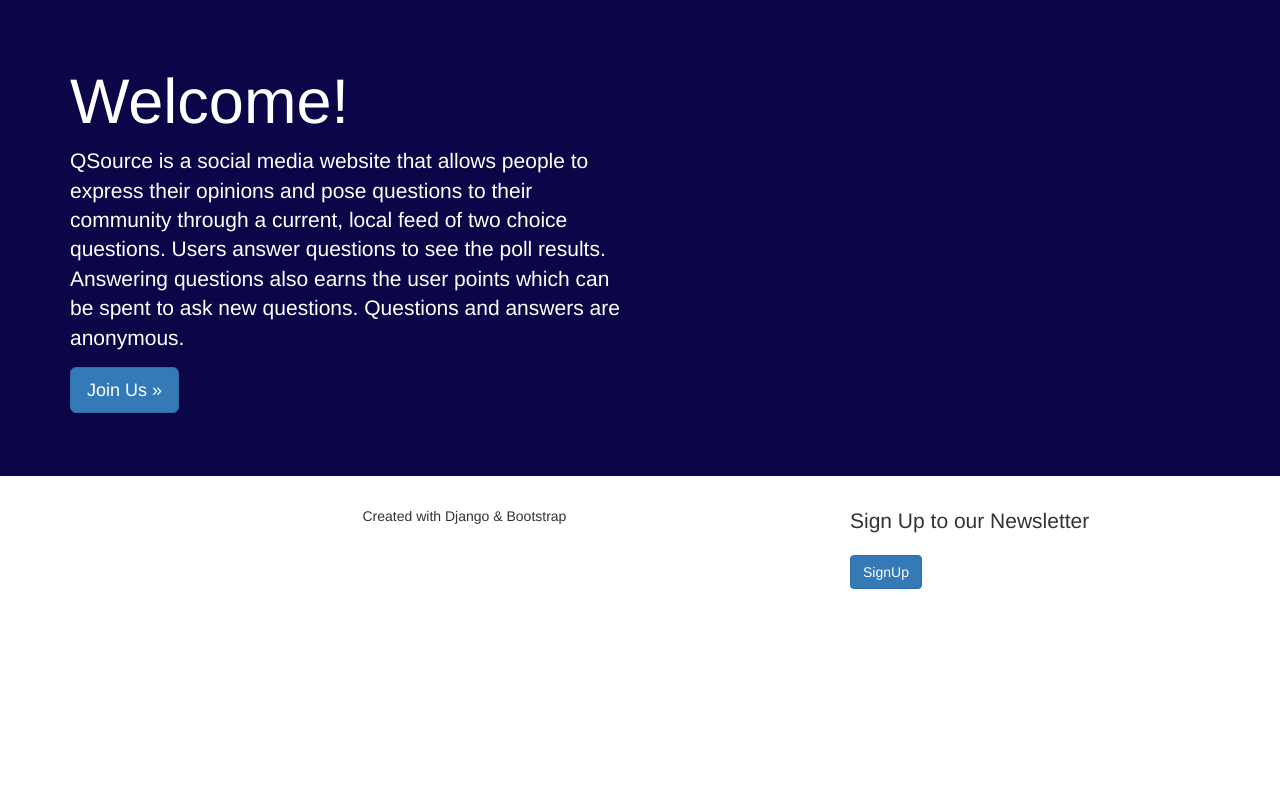
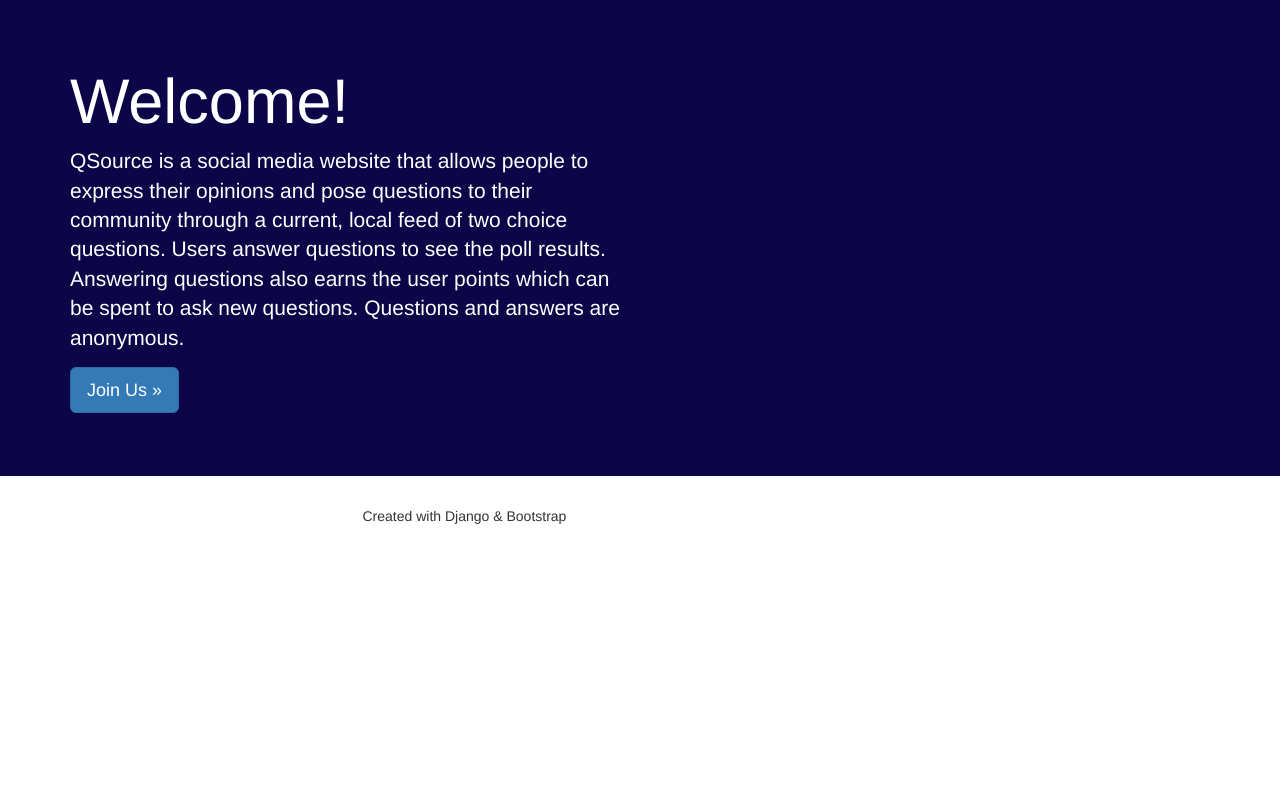
Before and after one commit to parksa2/QSource-app, a Django app: page / in a window 1280 px wide. Shown: the part 52-840 px from the top of the page. Run offline with Django 3.2, Linux system fonts and the light colour scheme; some libraries are stand-ins or nearby versions.

Commit message:
Got rid of newsletter message

```diff
--- a/templates/home.html
+++ b/templates/home.html
@@ -55,19 +55,7 @@
  <p> </p>  <!--add text here -->
 </div>
 
-    <div class="col-sm-3 pull-right"> <!--sign up moved to the right -->
 
-                <p class='lead'>{{ title }}</p>
-
-                <form method='POST' action=''>{% csrf_token %}
-                {{ form|crispy }}
-
-                <input class='btn btn-primary' type='submit' value='SignUp' />
-
-                <!--<input type='text'> -->
-
-                </form>
-    </div>
 
      <div class='col-sm-3'>
  <p></p>  <!--add text here -->
```
